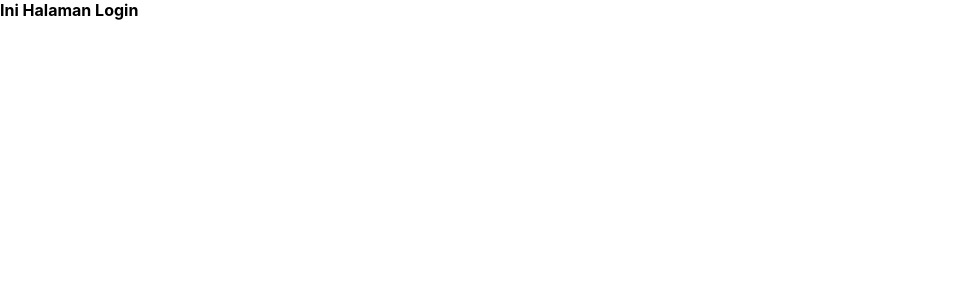
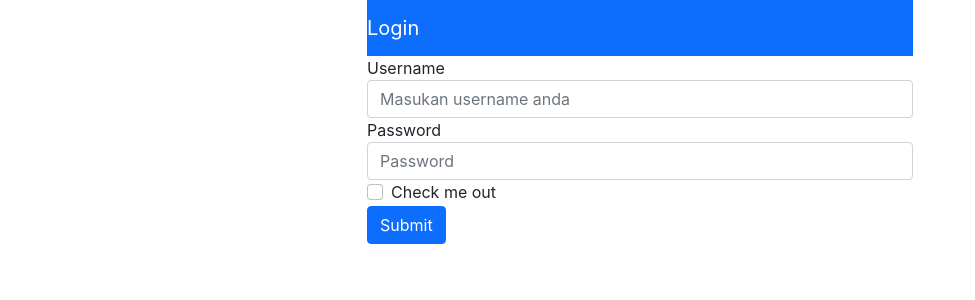
Before and after one commit to hafid29/SeGeCa_frontend, a React (Create React App) app: page / in a window 1280 px wide. Shown: the top 300 px of the page, without its empty margins (0-975 px from the left). Built offline with nearby package versions, Linux system fonts and the light colour scheme.

Commit message:
integrasi bootstrap dan halaman untuk login

```diff
--- a/package.json
+++ b/package.json
@@ -6,7 +6,9 @@
     "@testing-library/jest-dom": "^5.11.4",
     "@testing-library/react": "^11.1.0",
     "@testing-library/user-event": "^12.1.10",
+    "bootstrap": "^5.1.1",
     "react": "^17.0.2",
+    "react-bootstrap": "^2.0.0-beta.6",
     "react-dom": "^17.0.2",
     "react-scripts": "4.0.3",
     "web-vitals": "^1.0.1"
--- a/src/App.js
+++ b/src/App.js
@@ -1,5 +1,4 @@
 import {Login} from './view'
-
 function App() {
   return (
     <Login/>
--- /dev/null
+++ b/src/component/header.js
@@ -0,0 +1,18 @@
+import { Navbar, Button } from "react-bootstrap";
+const ComponentHeader = (props) => {
+  return (
+    <div>
+      <Navbar bg="primary" variant="light">
+        <Navbar.Brand
+          style={{
+            color: "#ffffff",
+            size: 12,
+          }}
+        >
+          <div style={{align:'center'}}>{props.title}</div>
+        </Navbar.Brand>
+      </Navbar>
+    </div>
+  );
+};
+export default ComponentHeader;
--- /dev/null
+++ b/src/component/index.js
@@ -0,0 +1,3 @@
+import ComponentHeader from './header';
+
+export {ComponentHeader};
--- a/src/index.js
+++ b/src/index.js
@@ -1,8 +1,10 @@
 import React from 'react';
+import 'bootstrap/dist/css/bootstrap.min.css';
 import ReactDOM from 'react-dom';
 import './index.css';
 import App from './App';
 import reportWebVitals from './reportWebVitals';
+
 
 ReactDOM.render(
   <React.StrictMode>
--- a/src/view/index.js
+++ b/src/view/index.js
@@ -1,3 +1,4 @@
 import Login from './login'
 
+
 export {Login}
--- a/src/view/login/index.js
+++ b/src/view/login/index.js
@@ -1,10 +1,48 @@
+import { Navbar, Button, Container, Nav, NavDropdown } from "react-bootstrap";
+import { ComponentHeader } from "../../component";
+const LoginView = () => {
+  return (
+    <div className="container">
+      <div className="row justify-content-center">
+        <div className="col-md-6">
+          <ComponentHeader title="Login" />
 
-const LoginView = () => {
-    return (
-        <div>
-            <b>Ini Halaman Login</b>
+          <form>
+            <div className="form-group">
+              <label for="exampleInputEmail1">Username </label>
+              <input
+                type="email"
+                className="form-control"
+                placeholder="Masukan username anda"
+                required
+              />
+            </div>
+            <div className="form-group">
+              <label for="exampleInputPassword1">Password</label>
+              <input
+                type="password"
+                className="form-control"
+                placeholder="Password"
+              />
+            </div>
+            <div class="form-check">
+              <input
+                type="checkbox"
+                className="form-check-input"
+                id="exampleCheck1"
+              />
+              <label className="form-check-label" for="exampleCheck1">
+                Check me out
+              </label>
+            </div>
+            <Button type="submit" class="btn btn-primary btn-lg btn-block">
+              Submit
+            </Button>
+          </form>
         </div>
-    );
-}
+      </div>
+    </div>
+  );
+};
 
-export default LoginView
+export default LoginView;
```
Also changed, not shown: 1 other file (tests, documents, lock files or other folders).
